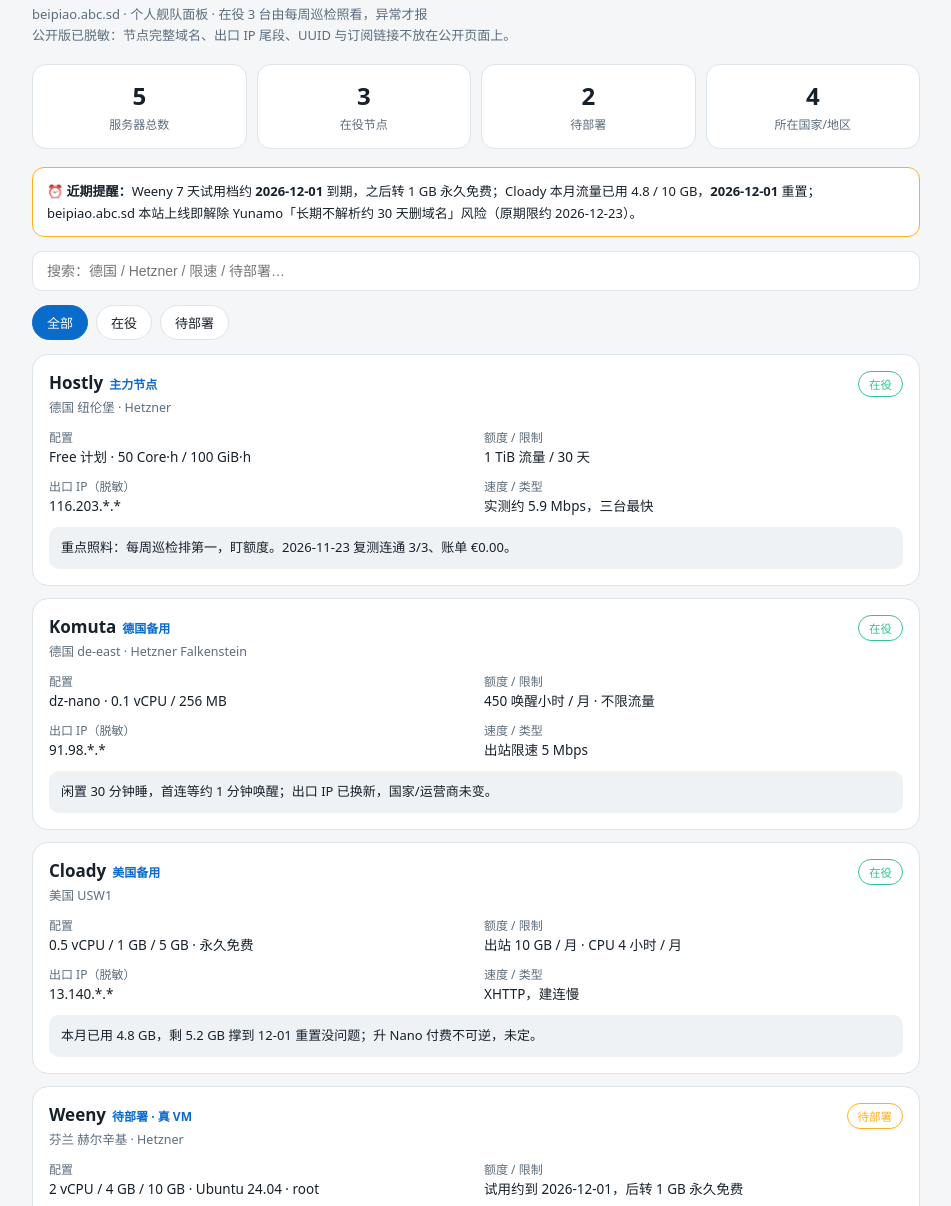
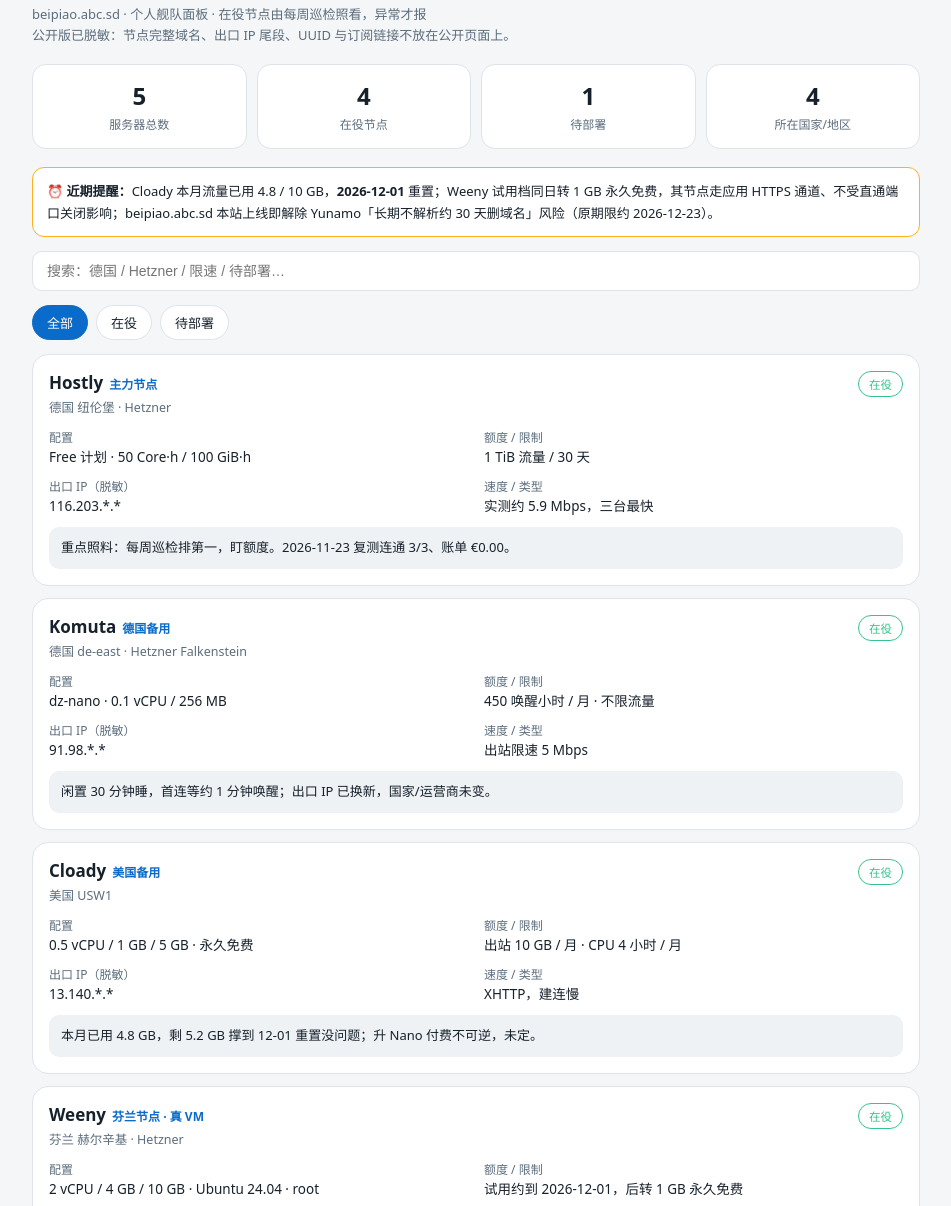
Before and after one commit to beipiao735-web/server-panel, a plain HTML site: page index.html in a window 1280 px wide. Shown: the part 61-1267 px from the top of the page, without its empty margins (164-1115 px from the left). Drawn offline with Linux system fonts and the light colour scheme.

Commit message:
Add files via upload

```diff
--- a/index.html
+++ b/index.html
@@ -34,29 +34,29 @@ h1{font-size:24px;margin:0}.sub{color:var(--muted);font-size:13px;margin-top:6px
 <body>
 <div class="wrap">
 <h1>🖥️ 服务器管理</h1>
-<div class="sub">beipiao.abc.sd · 个人舰队面板 · 在役 3 台由每周巡检照看，异常才报<br>公开版已脱敏：节点完整域名、出口 IP 尾段、UUID 与订阅链接不放在公开页面上。</div>
+<div class="sub">beipiao.abc.sd · 个人舰队面板 · 在役节点由每周巡检照看，异常才报<br>公开版已脱敏：节点完整域名、出口 IP 尾段、UUID 与订阅链接不放在公开页面上。</div>
 
 <div class="stats">
 <div class="stat"><b>5</b><span>服务器总数</span></div>
-<div class="stat"><b>3</b><span>在役节点</span></div>
-<div class="stat"><b>2</b><span>待部署</span></div>
+<div class="stat"><b>4</b><span>在役节点</span></div>
+<div class="stat"><b>1</b><span>待部署</span></div>
 <div class="stat"><b>4</b><span>所在国家/地区</span></div>
 </div>
 
-<div class="alert">⏰ <b>近期提醒：</b>Weeny 7 天试用档约 <b>2026-12-01</b> 到期，之后转 1 GB 永久免费；Cloady 本月流量已用 4.8 / 10 GB，<b>2026-12-01</b> 重置；beipiao.abc.sd 本站上线即解除 Yunamo「长期不解析约 30 天删域名」风险（原期限约 2026-12-23）。</div>
+<div class="alert">⏰ <b>近期提醒：</b>Cloady 本月流量已用 4.8 / 10 GB，<b>2026-12-01</b> 重置；Weeny 试用档同日转 1 GB 永久免费，其节点走应用 HTTPS 通道、不受直通端口关闭影响；beipiao.abc.sd 本站上线即解除 Yunamo「长期不解析约 30 天删域名」风险（原期限约 2026-12-23）。</div>
 
 <input class="search" id="q" placeholder="搜索：德国 / Hetzner / 限速 / 待部署…" oninput="render()">
 <div class="tabs" id="tabs"></div>
 <div id="list"></div>
 
-<div class="foot">数据核实于 2026-11-24 · Hostly / Komuta / Cloady 为在役舰队定编 · 其余平台已按决定停止，不再新增</div>
+<div class="foot">数据核实于 2026-11-24 · Hostly / Komuta / Cloady 为舰队定编，Weeny 为免费档 WS 节点 · 其余平台已按决定停止，不再新增</div>
 </div>
 <script>
 const servers=[
 {name:"Hostly",role:"主力节点",loc:"德国 纽伦堡 · Hetzner",status:"在役",spec:"Free 计划 · 50 Core·h / 100 GiB·h",quota:"1 TiB 流量 / 30 天",exit:"116.203.*.*",speed:"实测约 5.9 Mbps，三台最快",note:"重点照料：每周巡检排第一，盯额度。2026-11-23 复测连通 3/3、账单 €0.00。"},
 {name:"Komuta",role:"德国备用",loc:"德国 de-east · Hetzner Falkenstein",status:"在役",spec:"dz-nano · 0.1 vCPU / 256 MB",quota:"450 唤醒小时 / 月 · 不限流量",exit:"91.98.*.*",speed:"出站限速 5 Mbps",note:"闲置 30 分钟睡，首连等约 1 分钟唤醒；出口 IP 已换新，国家/运营商未变。"},
 {name:"Cloady",role:"美国备用",loc:"美国 USW1",status:"在役",spec:"0.5 vCPU / 1 GB / 5 GB · 永久免费",quota:"出站 10 GB / 月 · CPU 4 小时 / 月",exit:"13.140.*.*",speed:"XHTTP，建连慢",note:"本月已用 4.8 GB，剩 5.2 GB 撑到 12-01 重置没问题；升 Nano 付费不可逆，未定。"},
-{name:"Weeny",role:"待部署 · 真 VM",loc:"芬兰 赫尔辛基 · Hetzner",status:"待部署",spec:"2 vCPU / 4 GB / 10 GB · Ubuntu 24.04 · root",quota:"试用约到 2026-12-01，后转 1 GB 永久免费",exit:"2.29.*.*",speed:"带宽标称最高 900 Mbps（共享）",note:"体检已过：真 VM 有 root。卡点：无 TUN 设备、无公网入站 IP，待试加载 TUN 再定能否搭节点。"},
+{name:"Weeny",role:"芬兰节点 · 真 VM",loc:"芬兰 赫尔辛基 · Hetzner",status:"在役",spec:"2 vCPU / 4 GB / 10 GB · Ubuntu 24.04 · root",quota:"试用约到 2026-12-01，后转 1 GB 永久免费",exit:"2.29.*.*",speed:"实测约 14.6 Mbps（10 MB / 5.5 秒）",note:"2026-11-24 按免费档打法部署：VLESS-WS 走应用 HTTPS 入口（官方 Xray 手工配），验收连通 3/3、出口赫尔辛基。闲置会睡，首连需唤醒；客户端须带 ALPN http/1.1 才通。"},
 {name:"Nodaroo",role:"待部署 · 面板容器",loc:"瑞典 斯德哥尔摩 SE2",status:"待部署",spec:"6 GB / 200% CPU / 50 GB · Node.js generic",quota:"公网分配端口 1 个（26040）",exit:"—",speed:"Pterodactyl 容器，非真 VPS",note:"目前 Offline、空机。入口是 JS 启动文件，待确认 Startup / Files 页后写文件部署。"}
 ];
 let filter="全部";
```
